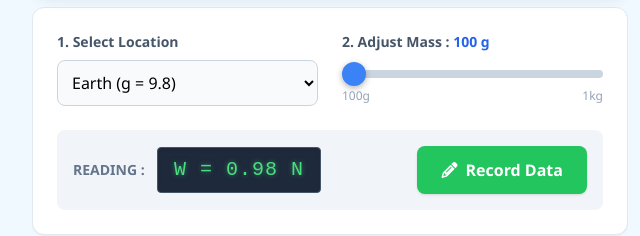
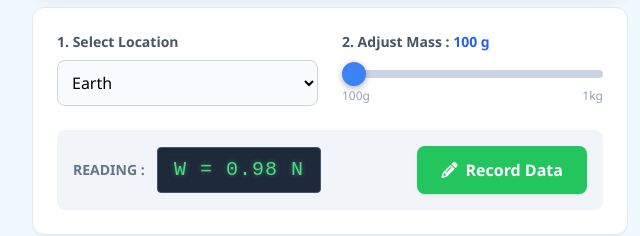
Before and after one commit to chs-klc/gravityvirtuallab, a plain HTML site: page index.html in a window 1280 px wide. Shown: the part 523-759 px from the top of the page, 0-640 px from the left. Drawn offline with nearby package versions, Linux system fonts and the light colour scheme.

Commit message:
Remove gravity values from location dropdown to avoid spoiling students

```diff
--- a/index.html
+++ b/index.html
@@ -105,11 +105,11 @@
                         <div>
                             <label class="block text-sm font-semibold text-slate-600 mb-2">1. Select Location <span class="zh-text">選擇地點</span></label>
                             <select id="planet-selector" onchange="updateSimulation()" class="w-full p-2.5 bg-slate-50 border border-slate-300 rounded-lg focus:ring-2 focus:ring-blue-500 focus:outline-none">
-                                <option value="9.8" selected>Earth (g = 9.8)</option>
-                                <option value="1.6">Moon (g = 1.6)</option>
-                                <option value="3.7">Mars (g = 3.7)</option>
-                                <option value="24.8">Jupiter (g = 24.8)</option>
-                                <option value="mystery">Planet X (Mystery g)</option>
+                                <option value="9.8" selected>Earth</option>
+                                <option value="1.6">Moon</option>
+                                <option value="3.7">Mars</option>
+                                <option value="24.8">Jupiter</option>
+                                <option value="mystery">Planet X</option>
                             </select>
                         </div>
                         <div>
```
